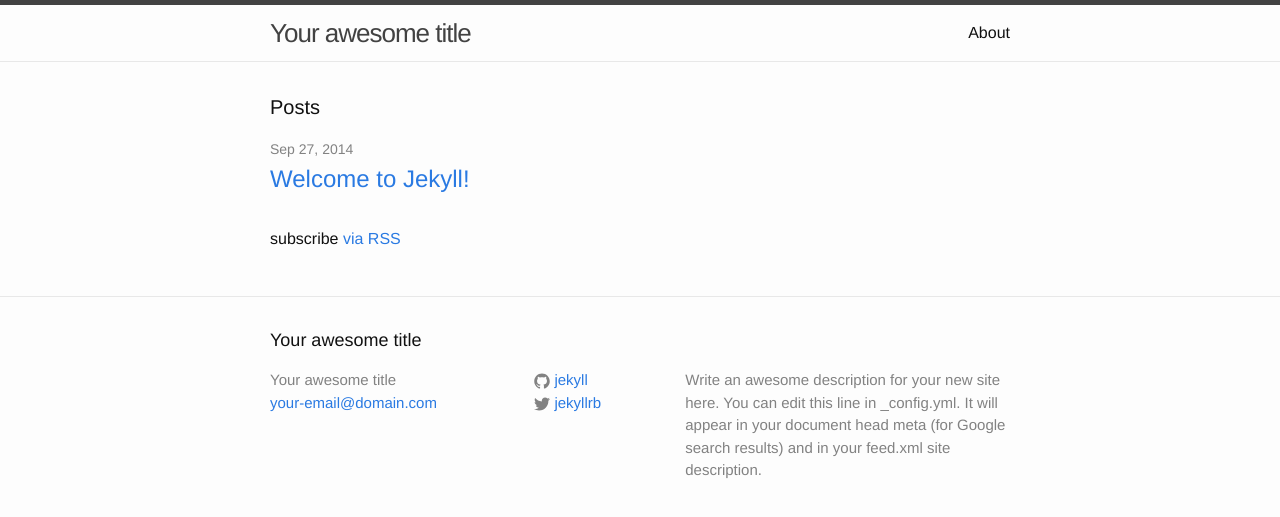
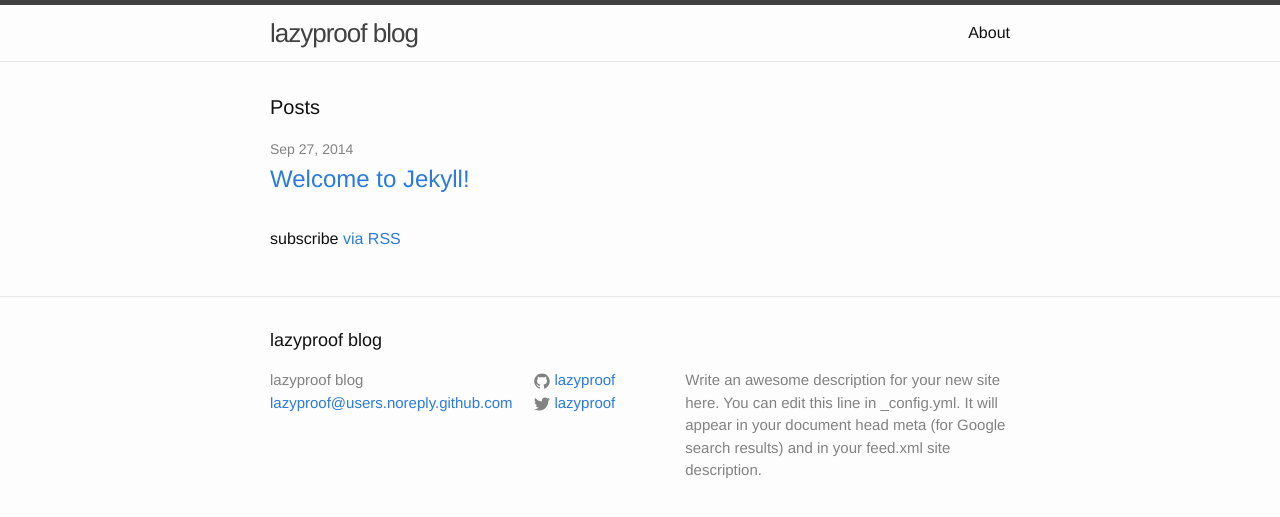
Before and after one commit to lazyproof/lazyproof.github.io, a Jekyll site: the page built from index.html, in a window 1280 px wide. Shown: the top 517 px of the page. Built offline with Jekyll 4.4.1, drawn with Linux system fonts in a browser that asks for light colours.

Commit message:
update config

```diff
--- a/_config.yml
+++ b/_config.yml
@@ -1,14 +1,14 @@
 # Site settings
-title: Your awesome title
-email: your-email@domain.com
+title: lazyproof blog
+email:  lazyproof@users.noreply.github.com
 description: > # this means to ignore newlines until "baseurl:"
   Write an awesome description for your new site here. You can edit this
   line in _config.yml. It will appear in your document head meta (for
   Google search results) and in your feed.xml site description.
 baseurl: "" # the subpath of your site, e.g. /blog/
-url: "http://yourdomain.com" # the base hostname & protocol for your site
-twitter_username: jekyllrb
-github_username:  jekyll
+url: "http://lazyproof.github.io" # the base hostname & protocol for your site
+twitter_username: lazyproof
+github_username:  lazyproof
 
 # Build settings
 markdown: kramdown
```
